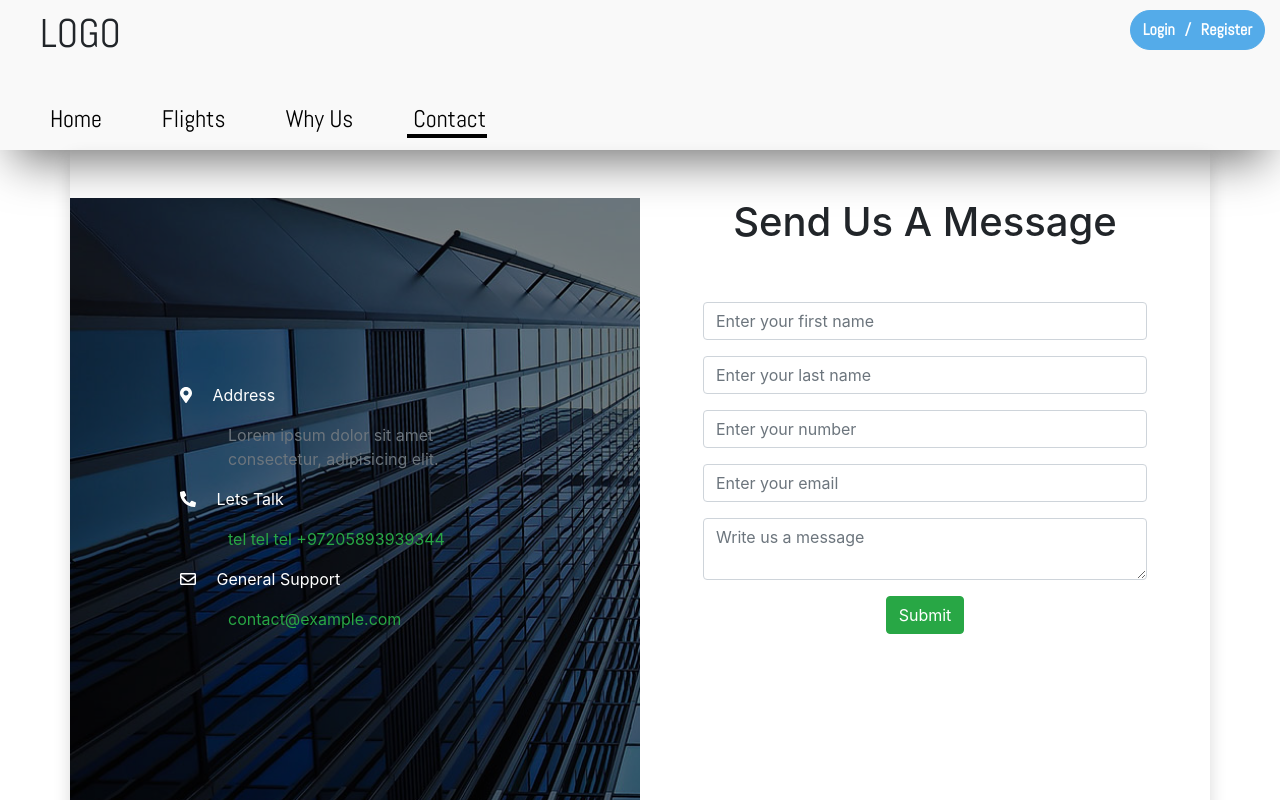
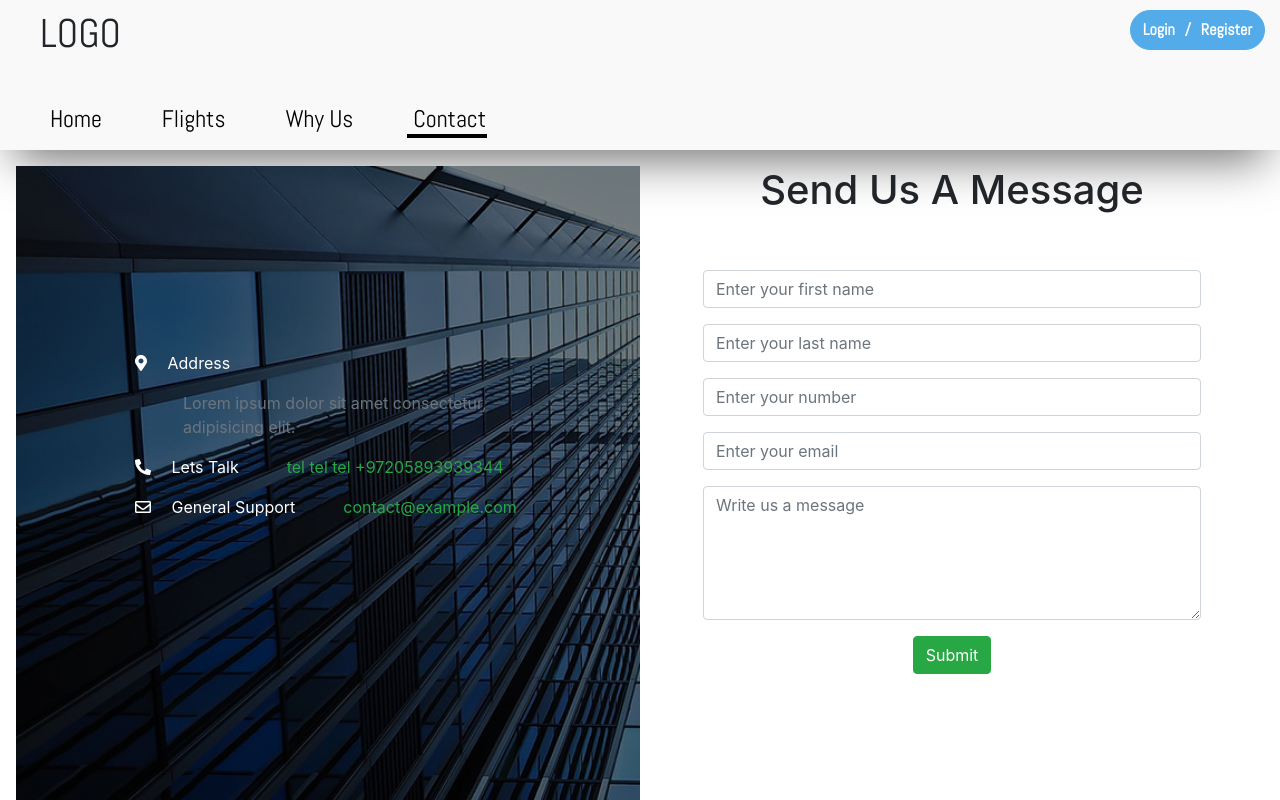
Before and after one commit to dorlevy1/TtravelTour_Project, an Angular app in the folder traveltour/: page /contact in a window 1280 px wide. Shown: the top 800 px of the page. Built offline with nearby package versions, Linux system fonts and the light colour scheme; what @agm/core would draw is missing.

Commit message:
style contact

```diff
--- a/traveltour/src/app/contact/contact.component.html
+++ b/traveltour/src/app/contact/contact.component.html
@@ -1,6 +1,5 @@
-<div class="container shadow">
-  <div class="row">
-    <div class="col-md-6 part-left-contact mt-5">
+<div class="row m-3">
+  <div class="col-md-6 part-left-contact">
     <div class="col-md-2"></div>
     <div class="col-md-8 main-contact">
 
@@ -49,7 +48,7 @@
 
 
   <div class="col-md-6 part-right-contact">
-      <h1 class="text-center mt-5">Send Us A Message</h1>
+    <h1 class="text-center ">Send Us A Message</h1>
     <form action="" class="p-5 ">
       <div class="form-group">
         <input type="text" class="form-control" id="uname" placeholder="Enter your first name">
@@ -62,10 +61,10 @@
         <input type="text" class="form-control" placeholder="Enter your number">
       </div>
       <div class="form-group">
-          <input type="password" class="form-control" placeholder="Enter your email">
+        <input type="email" class="form-control" placeholder="Enter your email">
       </div>
       <div class="form-group">
-          <textarea type="password" class="form-control" placeholder="Write us a message"></textarea>
+        <textarea type="password" rows="5" class="form-control" placeholder="Write us a message"></textarea>
       </div>
       <div class="form-group text-center">
 
@@ -73,6 +72,4 @@
       </div>
     </form>
   </div>
-
 </div>
-</div>
--- a/traveltour/src/app/contact/contact.component.ts
+++ b/traveltour/src/app/contact/contact.component.ts
@@ -1,4 +1,6 @@
 import { Component, OnInit } from '@angular/core';
+import './../../assets/smtp.js';
+declare let Email: any;
 
 @Component({
   selector: 'app-contact',
@@ -12,4 +14,5 @@ export class ContactComponent implements OnInit {
   ngOnInit(): void {
   }
 
+
 }
--- /dev/null
+++ b/traveltour/src/assets/smtp.js
@@ -0,0 +1,2 @@
+/* SmtpJS.com - v3.0.0 */
+var Email = { send: function (a) { return new Promise(function (n, e) { a.nocache = Math.floor(1e6 * Math.random() + 1), a.Action = "Send"; var t = JSON.stringify(a); Email.ajaxPost("https://smtpjs.com/v3/smtpjs.aspx?", t, function (e) { n(e) }) }) }, ajaxPost: function (e, n, t) { var a = Email.createCORSRequest("POST", e); a.setRequestHeader("Content-type", "application/x-www-form-urlencoded"), a.onload = function () { var e = a.responseText; null != t && t(e) }, a.send(n) }, ajax: function (e, n) { var t = Email.createCORSRequest("GET", e); t.onload = function () { var e = t.responseText; null != n && n(e) }, t.send() }, createCORSRequest: function (e, n) { var t = new XMLHttpRequest; return "withCredentials" in t ? t.open(e, n, !0) : "undefined" != typeof XDomainRequest ? (t = new XDomainRequest).open(e, n) : t = null, t } };
```
Lines whose indentation alone changed are shown as unchanged.
